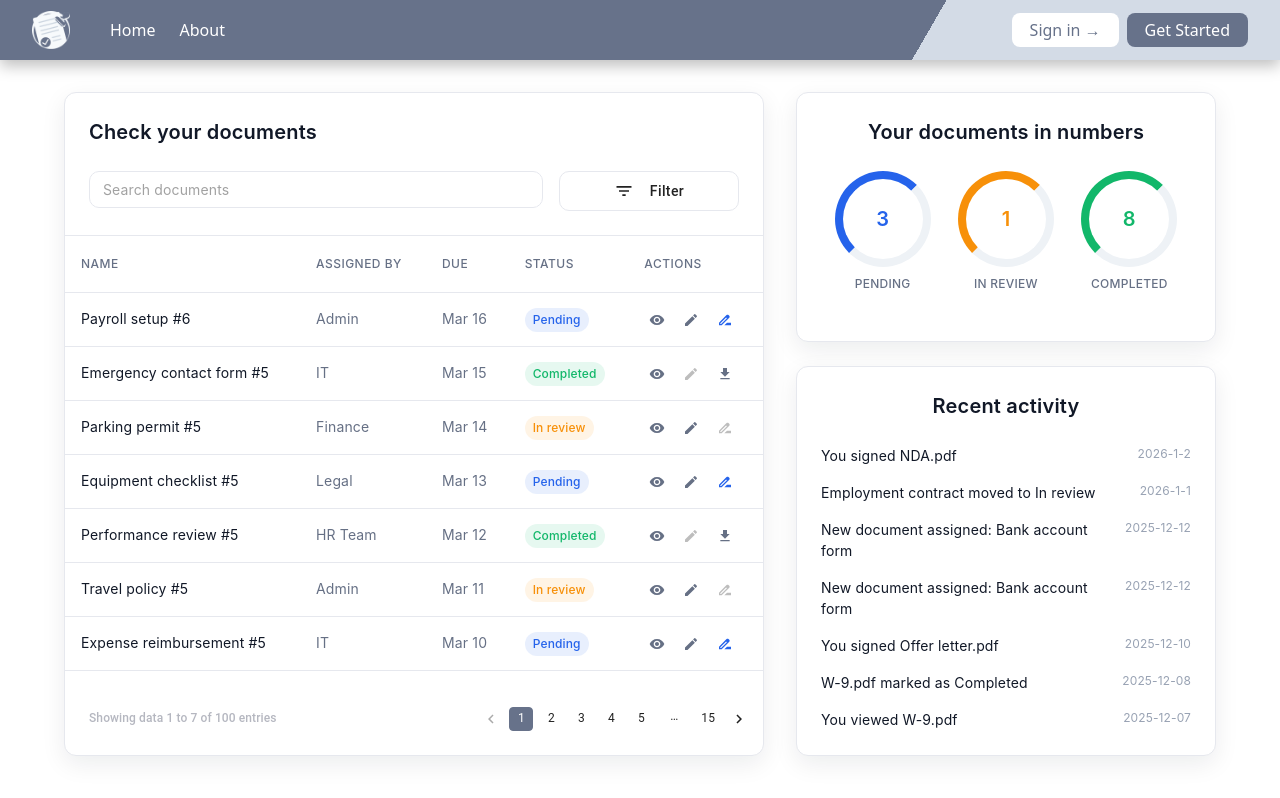
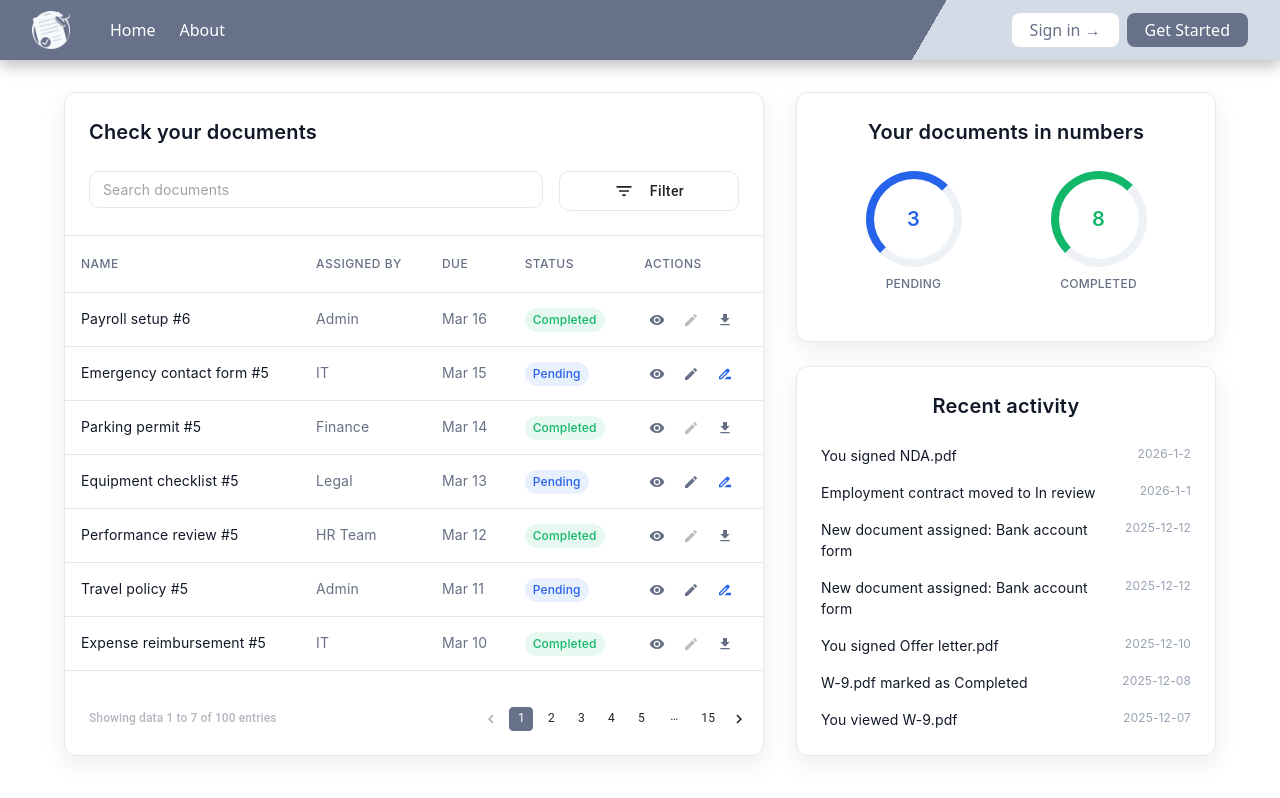
Before and after one commit to Vlad-Valean/ProceduralNexus, a React (Vite) app in the folder webapp/: page /dashboard in a window 1280 px wide. Built offline with nearby package versions, Linux system fonts and the light colour scheme.

Commit message:
refactor UserDashboard to remove 'In review' status from documents

```diff
--- a/webapp/src/pages/UserDashboard.tsx
+++ b/webapp/src/pages/UserDashboard.tsx
@@ -29,7 +29,7 @@ interface Document {
   name: string;
   assignedBy: string;
   due: string;
-  status: 'Pending' | 'In review' | 'Completed';
+  status: 'Pending' | 'Completed';
 }
 
 const mockDocuments: Document[] = [
@@ -46,7 +46,7 @@ const mockDocuments: Document[] = [
     const assignedBys = [
       'HR Team', 'Legal', 'Finance', 'IT', 'Admin'
     ];
-    const statuses: Document['status'][] = ['Pending', 'In review', 'Completed'];
+    const statuses: Document['status'][] = ['Pending', 'Completed'];
     // Distribute values for variety
     return {
       id,
@@ -70,7 +70,6 @@ const recentActivity = [
 
 const statusOptions = [
   { value: 'Pending', label: 'Pending' },
-  { value: 'In review', label: 'In review' },
   { value: 'Completed', label: 'Completed' }
 ];
 
@@ -114,8 +113,6 @@ const UserDashboard: React.FC = () => {
     switch (status) {
       case 'Pending':
         return { bg: 'rgba(37, 99, 235, 0.1)', color: '#2563EB' };
-      case 'In review':
-        return { bg: 'rgba(247, 144, 9, 0.1)', color: '#F79009' };
       case 'Completed':
         return { bg: 'rgba(18, 183, 106, 0.1)', color: '#12B76A' };
     }
@@ -553,7 +550,6 @@ const UserDashboard: React.FC = () => {
               <Box sx={{ display: 'flex', justifyContent: 'space-around', mb: 3 }}>
                 {[
                   { label: 'PENDING', value: '3', color: '#2563EB' },
-                  { label: 'IN REVIEW', value: '1', color: '#F79009' },
                   { label: 'COMPLETED', value: '8', color: '#12B76A' }
                 ].map((stat) => (
                   <Box key={stat.label} sx={{ textAlign: 'center' }}>
```
